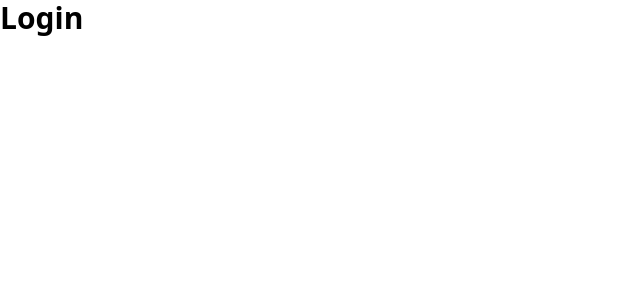
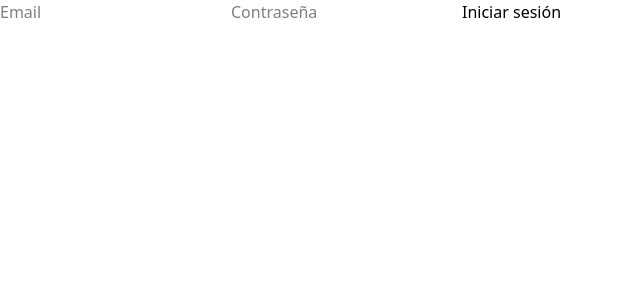
Before and after one commit to mariKaren/bwcProyectoFinal, a React (Vite) app in the folder Frontend/: page /login in a window 1280 px wide. Shown: the top 300 px of the page, without its empty margins (0-640 px from the left). Built offline with nearby package versions, Linux system fonts and the light colour scheme.

Commit message:
Configuración de la conexión al Backend y su implementación en Login

```diff
--- a/Frontend/package.json
+++ b/Frontend/package.json
@@ -11,6 +11,7 @@
   },
   "dependencies": {
     "@material-tailwind/react": "^2.1.10",
+    "axios": "^1.10.0",
     "lucide-react": "^0.525.0",
     "react": "^18.3.1",
     "react-dom": "^18.3.1",
--- a/Frontend/src/pages/Login.tsx
+++ b/Frontend/src/pages/Login.tsx
@@ -1,7 +1,36 @@
-export const Login = () => {
+import { useState } from "react";
+import { login } from "../services/auth";
+
+export function Login (){
+    const [email, setEmail] = useState("");
+    const [password, setPassword] = useState("");
+
+    const handleSubmit = async (e: React.FormEvent) => {
+        e.preventDefault();
+        try {
+        const data = await login({ email, password });
+        console.log("Login exitoso", data);
+        // Redirigir o cambiar estado global
+        } catch (error) {
+        console.error("Error en login", error);
+        }
+    };
+
     return (
-        <div className="mx-auto">
-            <h1 className="text-3xl font-bold">Login</h1>
-        </div>
-    )
-}
+        <form onSubmit={handleSubmit}>
+        <input
+            type="email"
+            value={email}
+            onChange={(e) => setEmail(e.target.value)}
+            placeholder="Email"
+        />
+        <input
+            type="password"
+            value={password}
+            onChange={(e) => setPassword(e.target.value)}
+            placeholder="Contraseña"
+        />
+        <button type="submit">Iniciar sesión</button>
+        </form>
+    );
+};
--- /dev/null
+++ b/Frontend/src/services/api.ts
@@ -0,0 +1,53 @@
+import axios from "axios";
+
+// Instancia base de Axios
+const api = axios.create({
+    baseURL: "http://localhost:8000/api",
+    headers: {
+        "Content-Type": "application/json",
+        Accept: "application/json",
+    },
+});
+
+// Interceptor para agregar token si existe
+api.interceptors.request.use(
+    (config) => {
+        const token = localStorage.getItem("token");
+        if (token) {
+        config.headers.Authorization = `Bearer ${token}`;
+        }
+        return config;
+    },
+    (error) => Promise.reject(error)
+);
+
+// Interceptor para manejar errores globalmente
+api.interceptors.response.use(
+    (response) => response,
+    (error) => {
+        const status = error.response?.status;
+
+        switch (status) {
+        case 401:
+            console.warn("No autorizado, cerrando sesión");
+            localStorage.removeItem("token");
+            // Aquí podrías redirigir con react-router
+            break;
+        case 403:
+            console.warn("Prohibido, sin permisos");
+            break;
+        case 404:
+            console.warn("Recurso no encontrado");
+            break;
+        case 500:
+            console.error("Error interno del servidor");
+            break;
+        default:
+            console.error("Error desconocido", error);
+        }
+
+        return Promise.reject(error);
+    }
+);
+
+export default api;
--- /dev/null
+++ b/Frontend/src/services/auth.ts
@@ -0,0 +1,31 @@
+import api from "./api";
+
+interface LoginPayload {
+    email: string;
+    password: string;
+}
+
+interface RegisterPayload {
+    name: string;
+    email: string;
+    password: string;
+}
+
+export const login = async (payload: LoginPayload) => {
+    const response = await api.post("/login", payload);
+    const token = response.data.token;
+    localStorage.setItem("token", token);
+    return response.data;
+};
+
+export const register = async (payload: RegisterPayload) => {
+    const response = await api.post("/register", payload);
+    const token = response.data.token;
+    localStorage.setItem("token", token);
+    return response.data;
+};
+
+export const logout = async () => {
+    await api.post("/logout");
+    localStorage.removeItem("token");
+};
```
Also changed, not shown: 1 other file (tests, documents, lock files or other folders).
